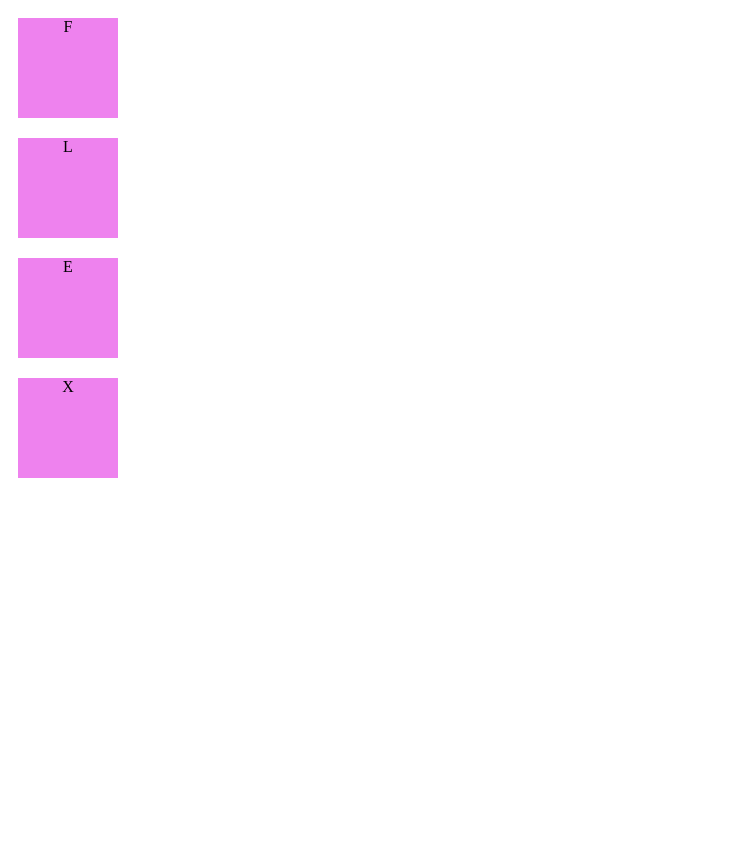
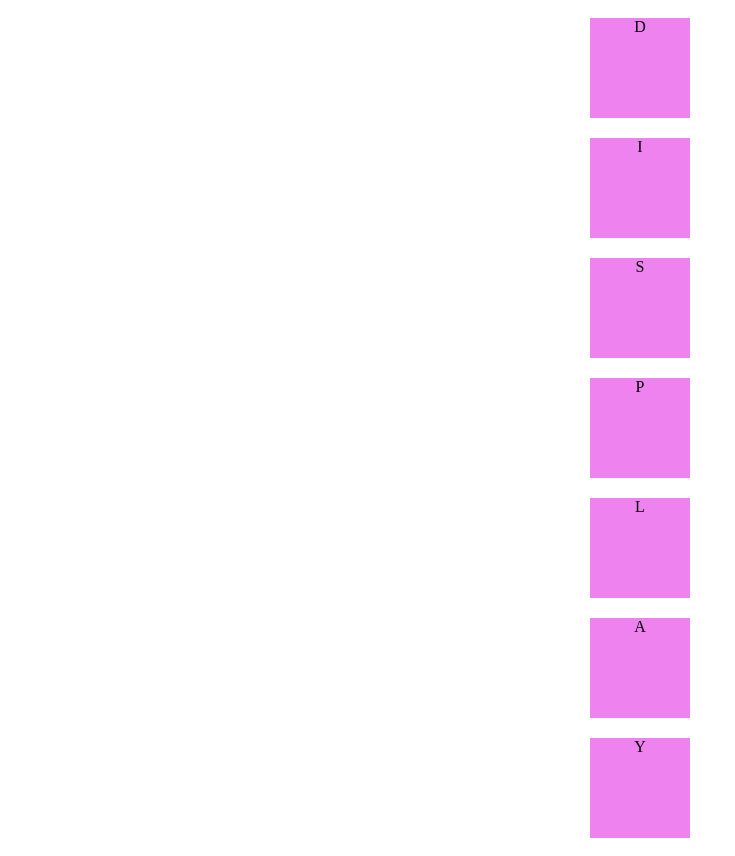
Before and after one commit to MartinKinyuka/First-March-Monday, a plain HTML site: page index.html in a window 1280 px wide. Shown: the whole page, without its empty margins (0-735 px from the left). Before the commit the page ends 800 px from the top, so only its background shows below. Drawn offline with Linux system fonts and the light colour scheme.

Commit message:
Add files via upload

```diff
--- a/index.css
+++ b/index.css
@@ -1,13 +1,15 @@
 div {
   background-color: violet;
+  margin: 10px;
   height: 100px;
   width: 100px;
-  margin: 10px;
   text-align: center;
 }
+
 main {
   display: flex;
-  justify-content: space-between;
   flex-direction: column;
+  align-items: center;
+
 
 }
--- a/index.html
+++ b/index.html
@@ -3,15 +3,18 @@
     <head>
         <meta charset="utf-8">
         <meta name="viewport" content="width=device-width">
-        <link rel="stylesheet" href="index.css">
-        <title>flexbox</title>
+        <title>repl.it</title>
+        <link rel="stylesheet" type="text/css" href="index.css">
     </head>
     <body>
         <main>
-            <div>F</div>
+            <div>D</div>
+            <div>I</div>
+            <div>S</div>
+            <div>P</div>
             <div>L</div>
-            <div>E</div>
-            <div>X</div>
+            <div>A</div>
+            <div>Y</div>
         </main>
     </body>
 </html>
```
